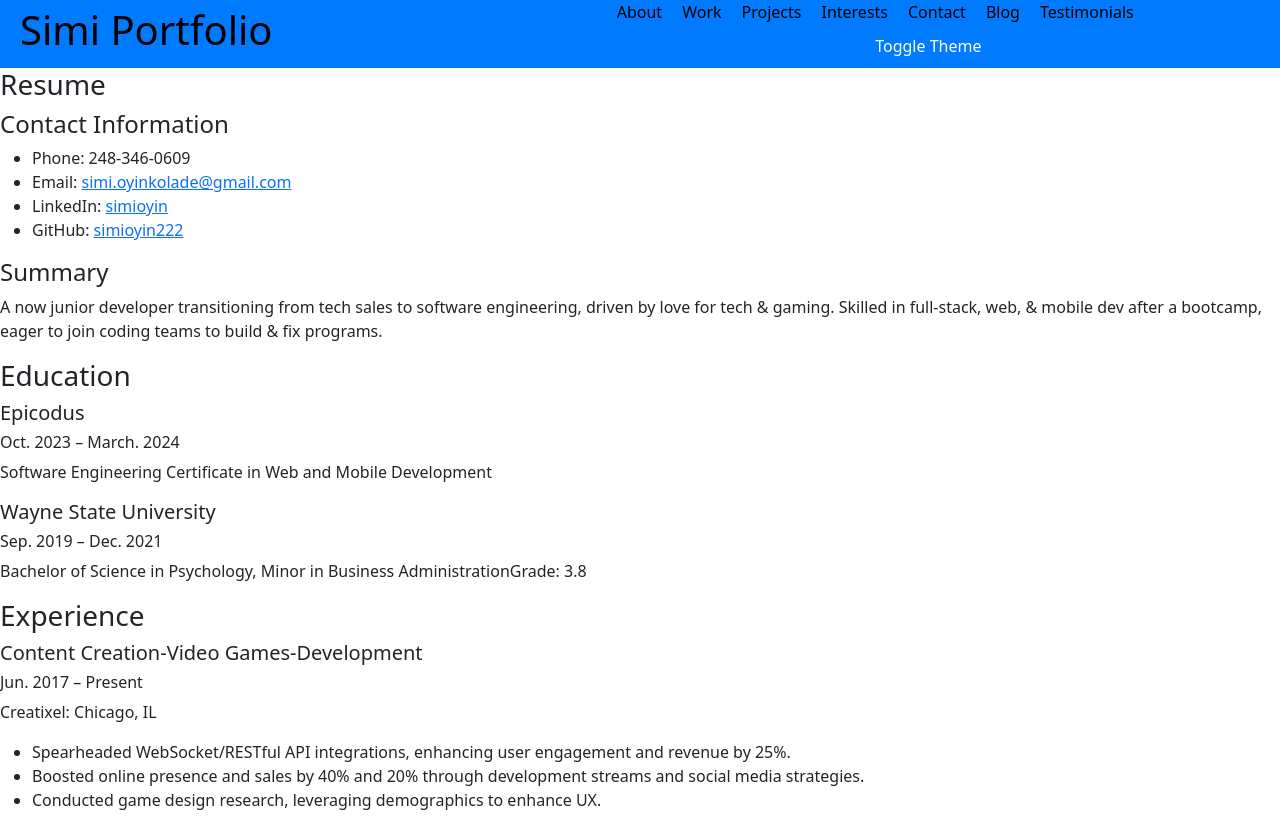
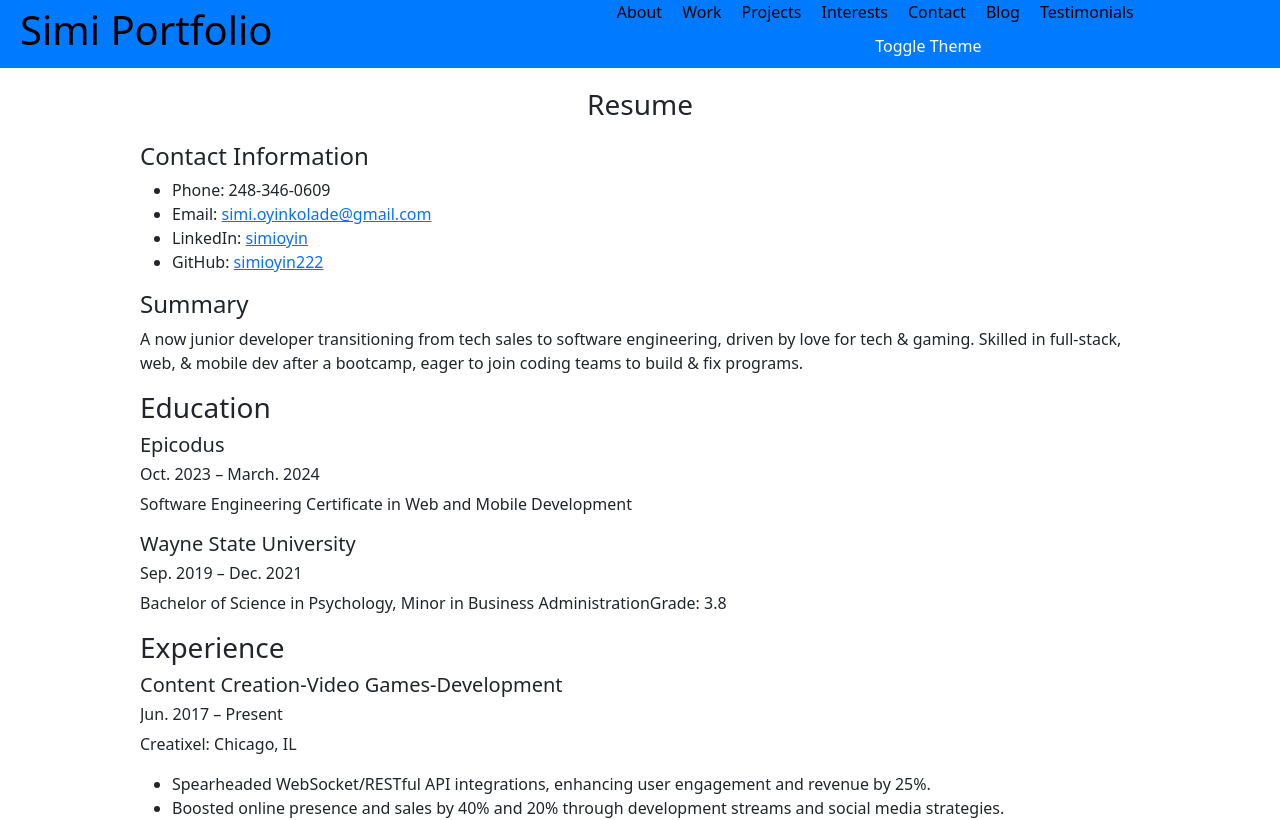
Before and after one commit to simioyin222/React-Js-Portfolio, a React (Create React App) app: page /work in a window 1280 px wide. Shown: the top 820 px of the page. Built offline with nearby package versions, Linux system fonts and the light colour scheme.

Commit message:
change resume fixation of how it all works

```diff
--- a/src/components/Work.js
+++ b/src/components/Work.js
@@ -1,5 +1,5 @@
 import React, { useState, useEffect } from 'react';
-import { marked } from 'marked';  // new way to do marked
+import { marked } from 'marked';
 
 function Work() {
     const [resumeHtml, setResumeHtml] = useState('');
@@ -7,13 +7,13 @@ function Work() {
     useEffect(() => {
         fetch('/resume.md')
             .then(response => response.text())
-            .then(text => setResumeHtml(marked.parse(text))); // Use marked.parse() to convert Markdown to HTML
+            .then(text => setResumeHtml(marked.parse(text)));
     }, []);
 
     return (
         <div>
-            <h3>Resume</h3>
-            <div dangerouslySetInnerHTML={{ __html: resumeHtml }} />
+            <h3 className="resume-heading">Resume</h3>
+            <div className="resume-content" dangerouslySetInnerHTML={{ __html: resumeHtml }} />
         </div>
     );
 }
--- a/src/index.css
+++ b/src/index.css
@@ -48,3 +48,16 @@ button, .links a {
 button:hover {
   background-color: var(--primary-color);
 }
+
+.resume-heading {
+  text-align: center;
+  margin: 0;
+  padding: 20px 0; /* Adjust as needed for spacing */
+}
+
+.resume-content {
+  max-width: 1000px; /* Adjust based on your design preference */
+  margin: auto;
+  overflow: hidden; /* Hide overflow to prevent horizontal scrolling */
+  font-size: 16px; /* Adjust font size as needed */
+}
```
